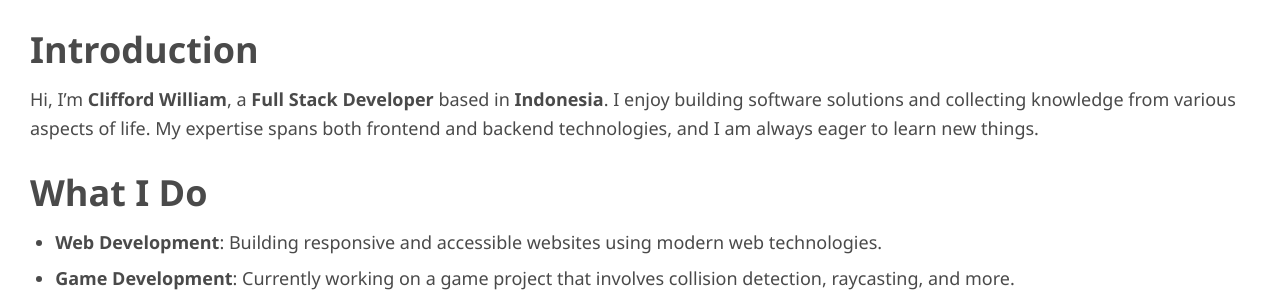
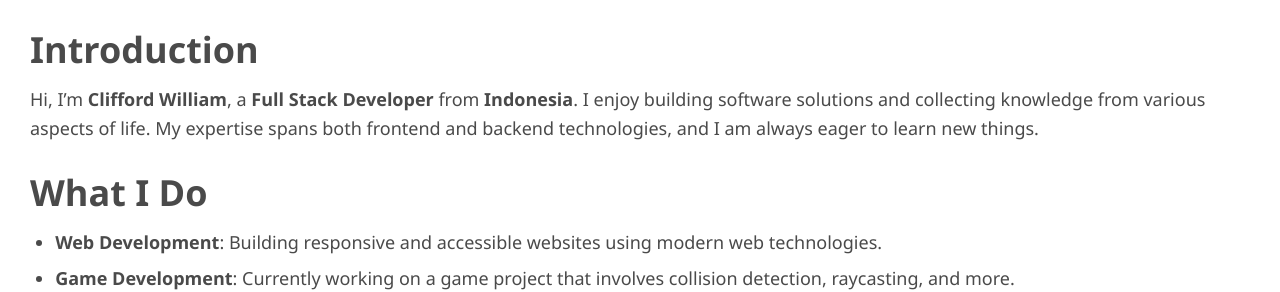
Before and after one commit to cliffordwilliam/cliffordwilliam.github.io, a Jekyll site: the page built from about.md, in a window 1280 px wide. Shown: the part 696-988 px from the top of the page. Built offline with Jekyll 4.4.1, drawn with Linux system fonts in a browser that asks for light colours.

Commit message:
update home text

```diff
--- a/about.md
+++ b/about.md
@@ -5,7 +5,7 @@ description: "Learn more about me, Clifford William, a passionate full-stack dev
 
 ## Introduction
 
-Hi, I’m **Clifford William**, a **Full Stack Developer** based in **Indonesia**. I enjoy building software solutions and collecting knowledge from various aspects of life. My expertise spans both frontend and backend technologies, and I am always eager to learn new things.
+Hi, I’m **Clifford William**, a **Full Stack Developer** from **Indonesia**. I enjoy building software solutions and collecting knowledge from various aspects of life. My expertise spans both frontend and backend technologies, and I am always eager to learn new things.
 
 ## What I Do
 
```
Also changed, not shown: index.md (+1 -1 lines).
